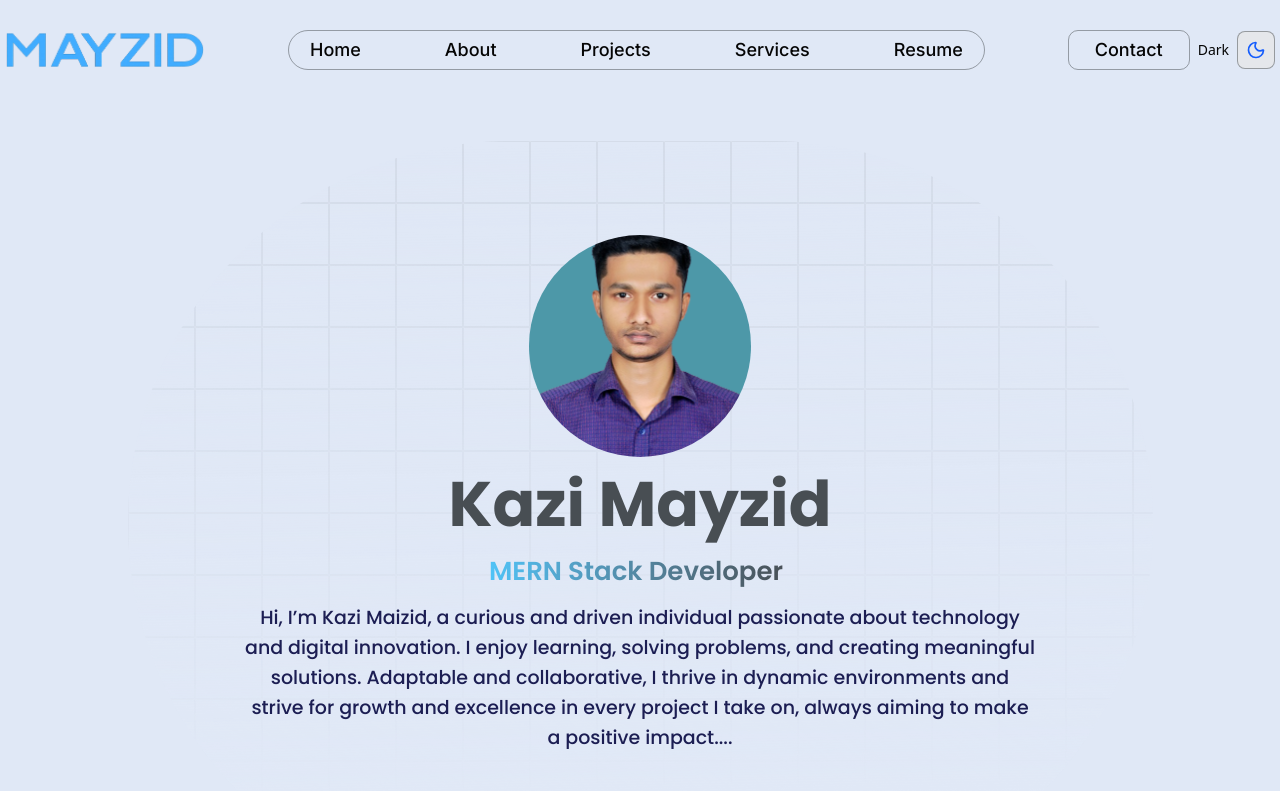
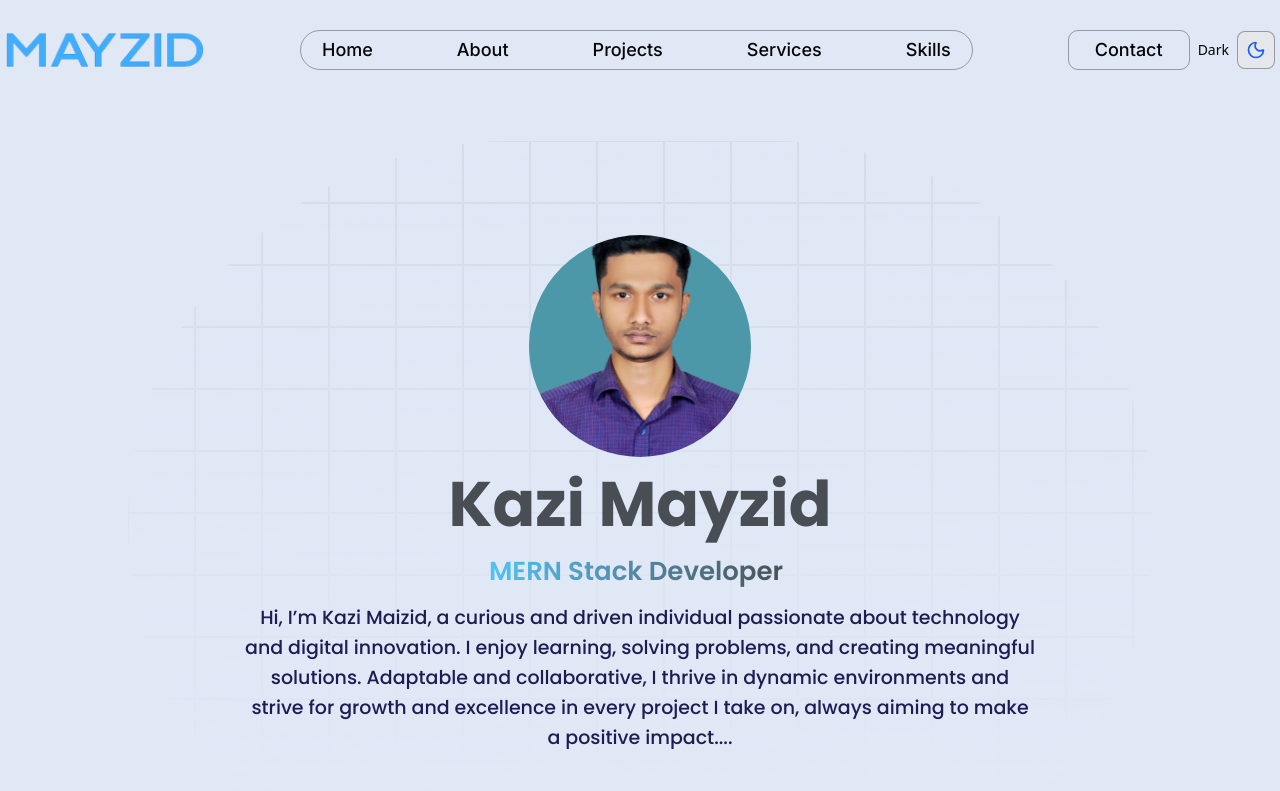
Before and after one commit to kazimayzid/kazimayzid, a React (Vite) app: page / in a window 1280 px wide. Shown: the top 791 px of the page. Built offline with nearby package versions, Linux system fonts and the light colour scheme.

Commit message:
navbar connection added

```diff
--- a/package.json
+++ b/package.json
@@ -20,6 +20,7 @@
     "react": "^19.1.1",
     "react-dom": "^19.1.1",
     "react-fast-marquee": "^1.6.5",
+    "react-scroll": "^1.9.3",
     "react-simple-typewriter": "^5.0.1",
     "tailwindcss": "^4.1.13"
   },
--- a/src/components/about/About.jsx
+++ b/src/components/about/About.jsx
@@ -5,6 +5,7 @@ export default function About({dark}) {
     <>
       <Container>
         <div
+        id="about"
           data-aos="fade-up"
           className="flex flex-col items-center mt-[95px] pb-[110px]"
         >
--- a/src/components/banner/Banner.jsx
+++ b/src/components/banner/Banner.jsx
@@ -15,6 +15,7 @@ export default function Banner({ dark }) {
     <>
       <Container>
         <div
+         id="banner"
           data-aos="fade-up"
           className="mt-7  bg-center  bg-no-repeat pt-[137px] flex flex-col justify-center items-center pb-[105px]"
           style={{ backgroundImage: `url(${dark ? bg1 : bg})` }}
--- a/src/components/contactMe/ContactMe.jsx
+++ b/src/components/contactMe/ContactMe.jsx
@@ -4,7 +4,7 @@ export default function ContactMe({ dark }) {
   return (
     <>
       <Container>
-        <div data-aos="fade-up" className="py-[100px]">
+        <div id="contact" data-aos="fade-up" className="py-[100px]">
           <div className="text-center">
             <h1 className="font-inter font-extrabold text-[45px] text-headingColor">
               Get In Touch
--- a/src/components/navbar/Navbar.jsx
+++ b/src/components/navbar/Navbar.jsx
@@ -1,55 +1,80 @@
 import Container from "../container/Container";
 import { Moon, Sun } from "lucide-react";
-import logo from "../../assets/logo.png"
+import logo from "../../assets/logo.png";
+import { Link } from "react-scroll";
+
 export default function Navbar({ dark, setDark }) {
   return (
     <>
       <Container>
         <div
+          id="navbar"
           data-aos="fade-up"
-          className="flex justify-between items-center pt-[30px] "
+          className="flex justify-between items-center pt-[30px] sticky z-40 top-0"
         >
           <div>
             <a href="#" className="font-normal text-[32px] text-navtext">
-              <img src={logo} alt="#"  className="w-[200px] h-[40px]"/>
+              <img src={logo} alt="Logo" className="w-[200px] h-[40px]" />
             </a>
           </div>
+
           <div className="flex gap-x-[50px] font-inter font-medium text-lg text-navtext border-[1px] border-borderColor rounded-full px-1 py-1">
-            <a
-              href="#"
-              className="hover:border-hoverColor hover:border-[.5px] border-transparent border-[.5px] duration-200 rounded-full px-4"
+            <Link
+              to="navbar"
+              smooth={true}
+              duration={500}
+              className="hover:border-hoverColor hover:border-[.5px] border-transparent border-[.5px] duration-200 rounded-full px-4 cursor-pointer"
             >
               Home
-            </a>
-            <a
-              href="#"
-              className="hover:border-hoverColor hover:border-[.5px] border-transparent border-[.5px] duration-200 rounded-full px-4"
+            </Link>
+            <Link
+              to="about"
+              smooth={true}
+              duration={500}
+              offset={-80}
+              className="hover:border-hoverColor hover:border-[.5px] border-transparent border-[.5px] duration-200 rounded-full px-4 cursor-pointer"
             >
               About
-            </a>
-            <a
-              href="#"
-              className="hover:border-hoverColor hover:border-[.5px] border-transparent border-[.5px] duration-200 rounded-full px-4"
+            </Link>
+            <Link
+              to="projects"
+              smooth={true}
+              duration={500}
+              offset={-80}
+              className="hover:border-hoverColor hover:border-[.5px] border-transparent border-[.5px] duration-200 rounded-full px-4 cursor-pointer"
             >
               Projects
-            </a>
-            <a
-              href="#"
-              className="hover:border-hoverColor hover:border-[.5px] border-transparent border-[.5px] duration-200 rounded-full px-4"
+            </Link>
+            <Link
+              to="services"
+              smooth={true}
+              duration={500}
+              offset={-80}
+              className="hover:border-hoverColor hover:border-[.5px] border-transparent border-[.5px] duration-200 rounded-full px-4 cursor-pointer"
             >
               Services
-            </a>
-            <a
-              href="#"
-              className="hover:border-hoverColor hover:border-[.5px] border-transparent border-[.5px] duration-200 rounded-full px-4"
+            </Link>
+            <Link
+              to="skills"
+              smooth={true}
+              duration={500}
+              offset={-80}
+              className="hover:border-hoverColor hover:border-[.5px] border-transparent border-[.5px] duration-200 rounded-full px-4 cursor-pointer"
             >
-              Resume
-            </a>
+              Skills
+            </Link>
           </div>
+
           <div className="flex justify-center items-center gap-x-2">
-            <button className="flex gap-x-[50px] font-inter font-medium text-lg text-navtext border-[1px] border-borderColor hover:border-hoverColor px-[26px] py-[5px] rounded-[10px] cursor-pointer hover:bg-hoverColor duration-500">
+            <Link
+              to="contact"
+              smooth={true}
+              duration={500}
+              offset={-80}
+              className="flex gap-x-[50px] font-inter font-medium text-lg text-navtext border-[1px] border-borderColor hover:border-hoverColor px-[26px] py-[5px] rounded-[10px] cursor-pointer hover:bg-hoverColor duration-500"
+            >
               Contact
-            </button>
+            </Link>
             <div className="flex items-center gap-2">
               <span className="text-sm text-navtext hidden sm:block">
                 {dark ? "Light" : "Dark"}
--- a/src/components/projects/Projects.jsx
+++ b/src/components/projects/Projects.jsx
@@ -46,7 +46,7 @@ export default function Projects({ dark }) {
   ];
   return (
     <>
-      <div className="relative w-full h-[1200px] mt-[150px]" data-aos="fade-up">
+      <div id="projects" className="relative w-full h-[1200px] mt-[150px]" data-aos="fade-up">
         <div className="absolute inset-0 z-0 bg-transparent">
           <Particles
             particleColors={["#524453", "#54578585"]}
--- a/src/components/scroll/Scroll.jsx
+++ b/src/components/scroll/Scroll.jsx
@@ -38,7 +38,7 @@ export default function Scroll({ dark }) {
   const gradient = dark ? "#1A1A1A" : "#E0E8F6";
   return (
     <Container>
-      <div data-aos="fade-up">
+      <div id="skills" data-aos="fade-up">
         <div className="text-center mb-20">
           <h1 className="font-inter font-extrabold text-[45px] text-headingColor">
             My Skills
--- a/src/components/services/Services.jsx
+++ b/src/components/services/Services.jsx
@@ -41,7 +41,7 @@ export default function Services({ dark }) {
   return (
     <>
       <Container>
-        <div className="pt-[100px]">
+        <div id="services" className="pt-[100px]">
           <div className="text-center">
             <h1 className="font-inter font-extrabold text-[45px] text-headingColor">
               What I do
```
Also changed, not shown: 1 other file (tests, documents, lock files or other folders).
